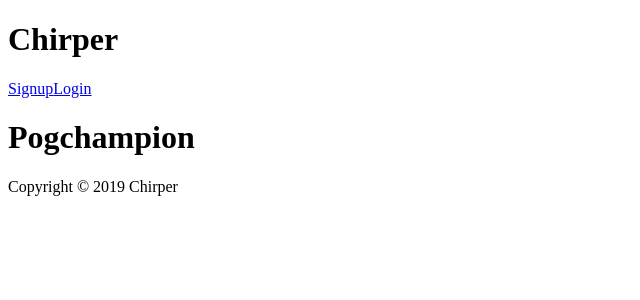
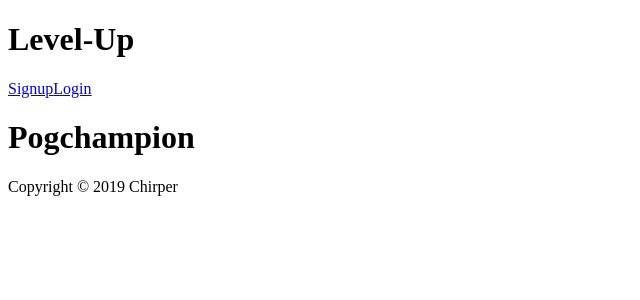
Before and after one commit to hyunbink/level-up, a React (Create React App) app in the folder frontend/: page /#/ in a window 1280 px wide. Shown: the top 300 px of the page, without its empty margins (0-640 px from the left). Built offline with nearby package versions, Linux system fonts and the light colour scheme.

Commit message:
navbar updates, user_page css file

```diff
--- a/frontend/src/components/nav/navbar.js
+++ b/frontend/src/components/nav/navbar.js
@@ -26,9 +26,9 @@ class NavBar extends React.Component {
         return (
             <div>
 
-                <Link to={'/tweets'}>All Tweets</Link>
+                {/* <Link to={'/tweets'}>All Tweets</Link> */}
                 <Link to={`/user/${this.props.currentUserId}`}>Profile</Link>
-                <Link to={'/new_tweet'}>Write a Tweet</Link>
+                {/* <Link to={'/new_tweet'}>Write a Tweet</Link> */}
                 <Link to ={"/login"} onClick={this.props.logout}>Logout</Link>
                 {/* <button onClick={this.logoutUser}>Logout</button> */}
             </div>
@@ -49,7 +49,7 @@ class NavBar extends React.Component {
     // }
       return (
         <div>
-            <h1>Chirper</h1>
+            <h1>Level-Up</h1>
             { this.getLinks() }
         </div>
       );
--- a/frontend/src/components/user_page/user_page.jsx
+++ b/frontend/src/components/user_page/user_page.jsx
@@ -1,4 +1,5 @@
 import React from "react";
+import './user_page.css'
 
 class UserPage extends React.Component {
 
```
Also changed, not shown: frontend/src/components/user_page/user_page.css (added).
